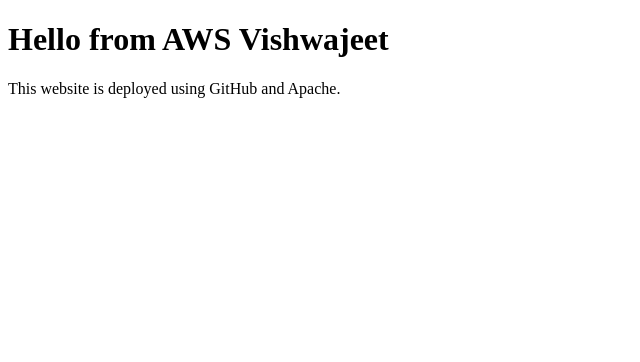
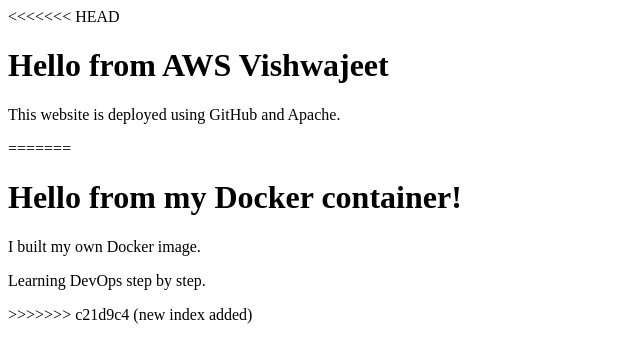
Before and after one commit to amitbhadoria2001/aws, a plain HTML site: page index.html in a window 1280 px wide. Shown: the whole page, without its empty margins (0-640 px from the left). Drawn offline with Linux system fonts and the light colour scheme.

Commit message:
new index added

```diff
--- a/index.html
+++ b/index.html
@@ -1,10 +1,19 @@
 <!DOCTYPE html>
 <html>
 <head>
+<<<<<<< HEAD
     <title>My AWS Website-changed</title>
 </head>
 <body>
     <h1>Hello from AWS Vishwajeet</h1>
     <p>This website is deployed using GitHub and Apache.</p>
+=======
+    <title>My Docker App</title>
+</head>
+<body>
+    <h1>Hello from my Docker container!</h1>
+    <p>I built my own Docker image.</p>
+    <p>Learning DevOps step by step.</p>
+>>>>>>> c21d9c4 (new index added)
 </body>
 </html>
```
Also changed, not shown: 1 other file.
